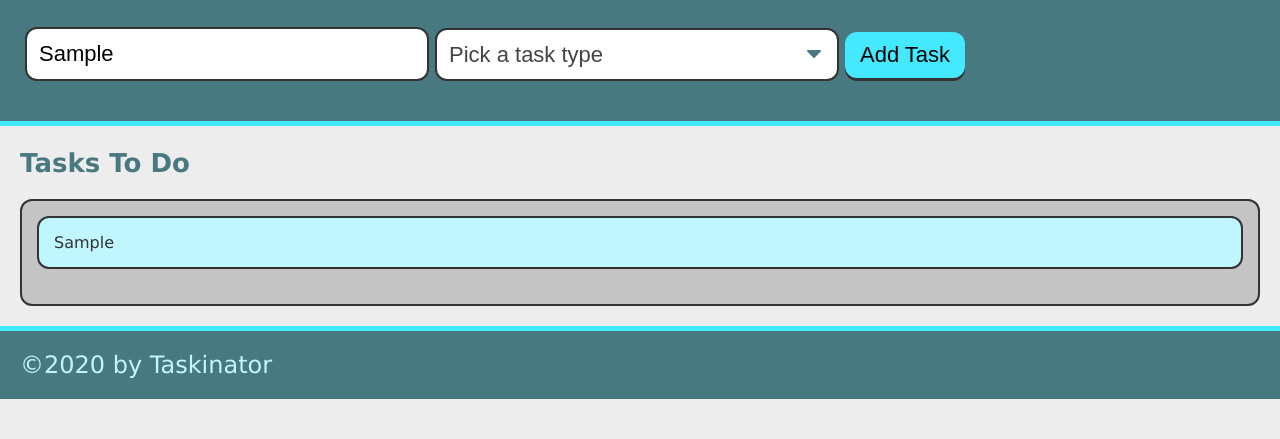
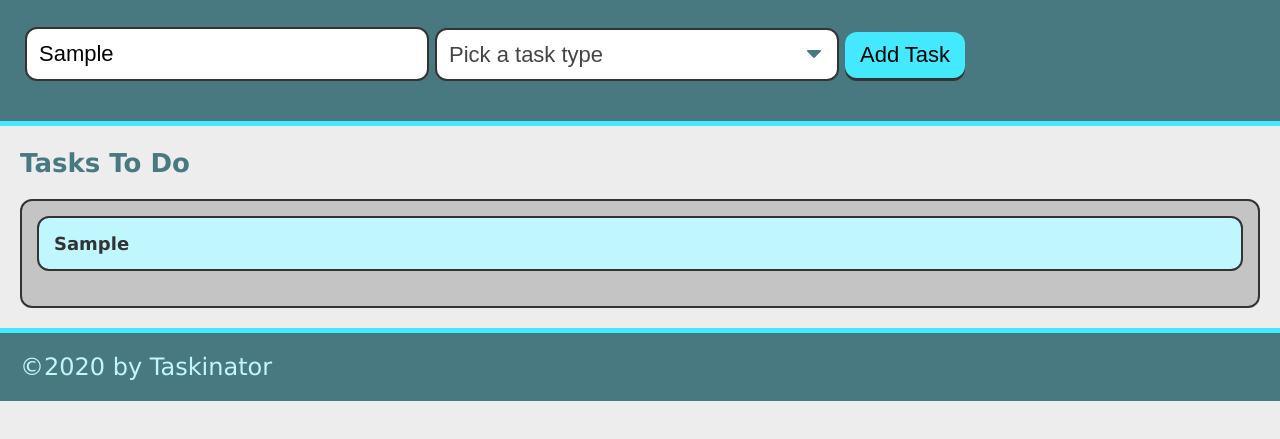
Before and after one commit to brandon-stewart-rgb/taskinator, a plain HTML site: page index.html in a window 1280 px wide. Both pictures are taken after typing "Sample" into the empty fields and a click on the button "Add Task". Shown: the part 115-554 px from the top of the page. Drawn offline with Linux system fonts and the light colour scheme.

Commit message:
form submit HTML

```diff
--- a/assets/js/script.js
+++ b/assets/js/script.js
@@ -1,19 +1,25 @@
-
 var formEl = document.querySelector("#task-form");
 var tasksToDoEl = document.querySelector("#tasks-to-do");
 
+var createTaskHandler = function (event) {
+  event.preventDefault();
+  var taskNameInput = document.querySelector("input[name='task-name']").value;
+  var taskTypeInput = document.querySelector("select[name='task-type']").value;
 
-var createTaskHandler = function(event) {
-    event.preventDefault();
-    //console.dir(taskNameInput);
-    var taskNameInput = document.querySelector("input[name='task-name']").value;
-    var listItemEl = document.createElement("li");
-    listItemEl.className = "task-item";
-    listItemEl.textContent = taskNameInput;
-    //getting directly from taskNameInput object
-    tasksToDoEl.appendChild(listItemEl);
+  // create list item
+  var listItemEl = document.createElement("li");
+  listItemEl.className = "task-item";
 
-}
+  // create div to hold task info and add to list item
+  var taskInfoEl = document.createElement("div");
+  taskInfoEl.className = "task-info";
 
+  // add HTML content to div
+  taskInfoEl.innerHTML = "<h3 class='task-name'>" + taskNameInput + "</h3><span class='task-type'>" + taskTypeInput + "</span>";
+  listItemEl.appendChild(taskInfoEl);
+
+  // add entire list item to list
+  tasksToDoEl.appendChild(listItemEl);
+};
 
 formEl.addEventListener("submit", createTaskHandler);
--- a/index.html
+++ b/index.html
@@ -18,7 +18,7 @@
             <div class="form-group">
                 <select name="task-type" class="select-dropdown">
                     <option value="" disabled selected>Pick a task type</option>
-                    <option value="Pring">Print</option>
+                    <option value="Print">Print</option>
                     <option value="Web">Web</option>
                     <option value="Mobile">Mobile</option>
                 </select>
```
